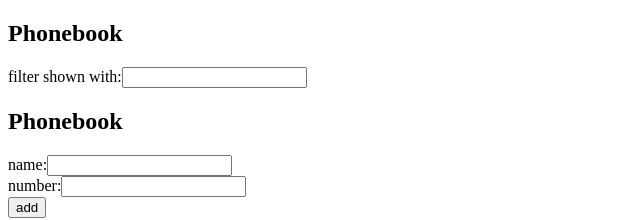
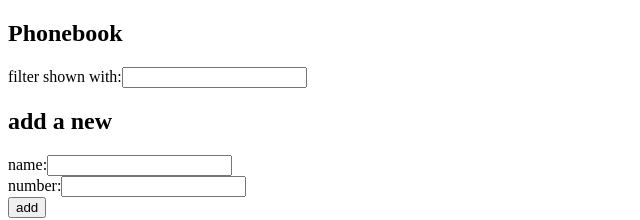
Before and after one commit to fredriknystrom/fs-part2, a React (Vite) app in the folder phonebook/: page / in a window 1280 px wide. Shown: the top 220 px of the page, without its empty margins (0-640 px from the left). Built offline with nearby package versions, Linux system fonts and the light colour scheme.

Commit message:
changed a h2

```diff
--- a/phonebook/src/App.jsx
+++ b/phonebook/src/App.jsx
@@ -53,7 +53,7 @@ const App = () => {
     <div>
       <h2>Phonebook</h2>
       <Filter newSearch={newSearch} handleSearch={handleSearch}/>
-      <h2>Phonebook</h2>
+      <h2>add a new</h2>
       <PersonForm addPerson={addPerson} newName={newName} handleNewName={handleNewName} newNumber={newNumber} handleNewNumber={handleNewNumber}/>
       <h2>Numbers</h2>
       {filteredPersons.map(person =>
```
